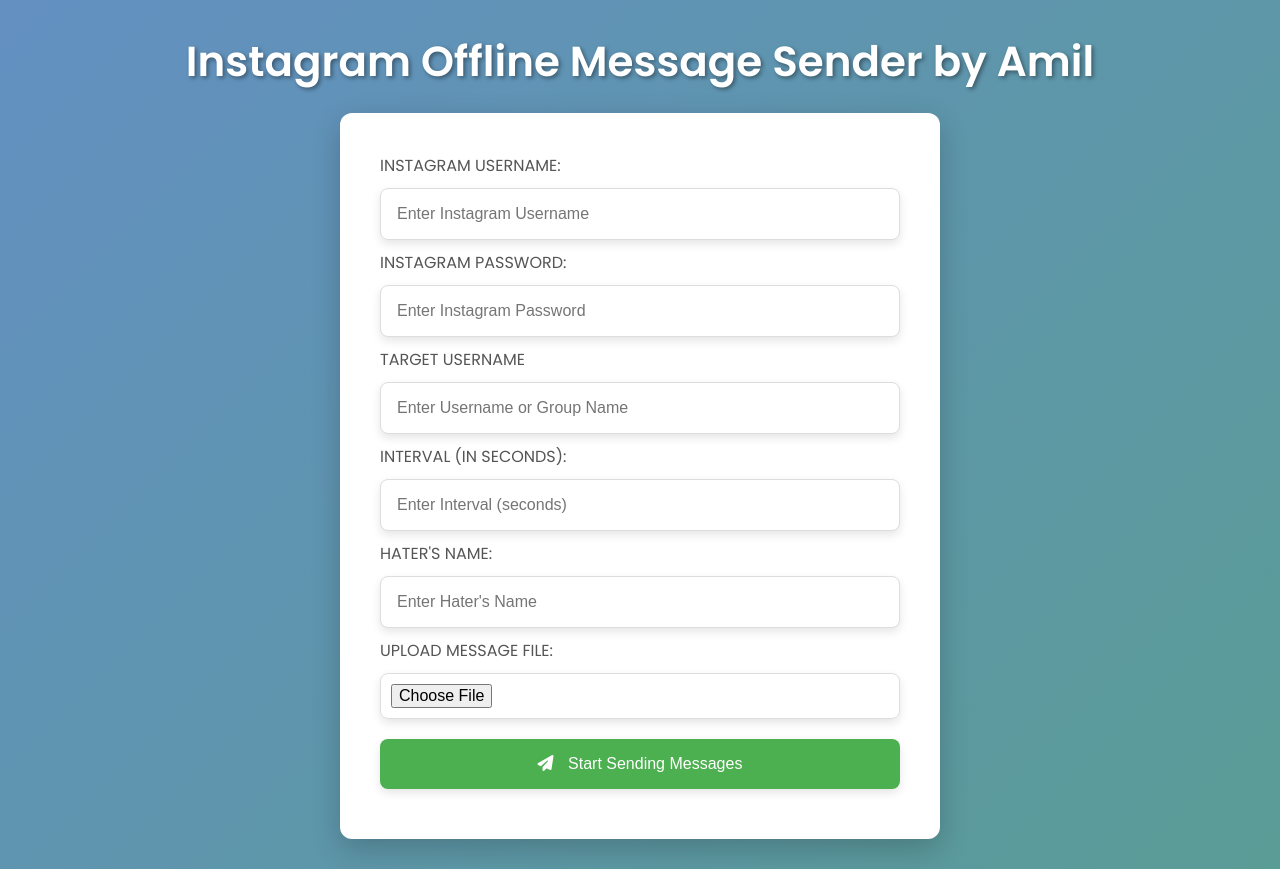
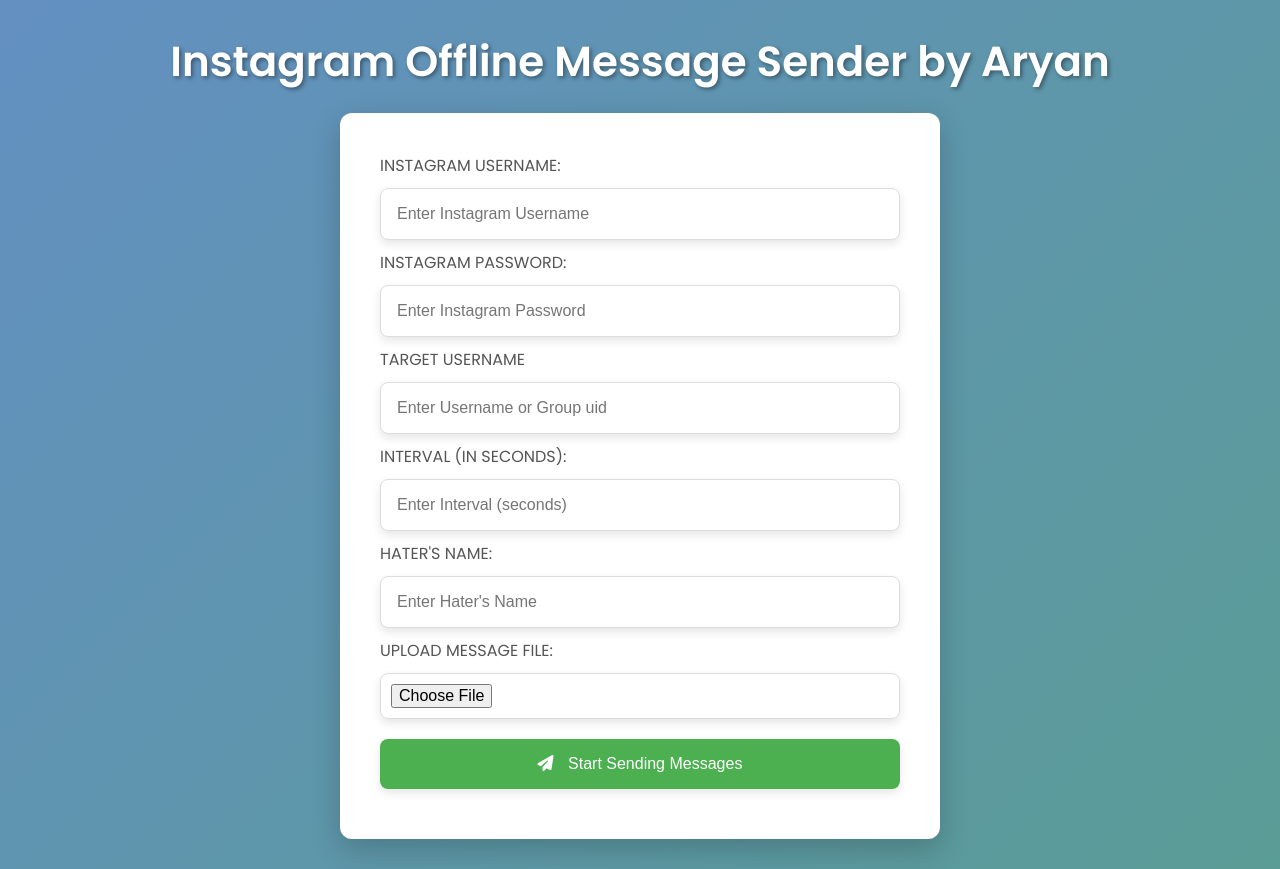
Before and after one commit to adarshrajput95768/INSTA-SERVER-2, a Flask app: page / in a window 1280 px wide. Run offline with Flask 3, Linux system fonts and the light colour scheme; some libraries are stand-ins or nearby versions.

Commit message:
Update index.html

```diff
--- a/templates/index.html
+++ b/templates/index.html
@@ -161,7 +161,7 @@
 </head>
 <body>
 
-    <h1>Instagram Offline Message Sender by Amil</h1>
+    <h1>Instagram Offline Message Sender by Aryan</h1>
 
     <!-- Display success or processing message -->
     {% if message %}
@@ -179,7 +179,7 @@
             <input type="password" name="password" required placeholder="Enter Instagram Password" />
 
             <label for="recipient">Target Username</label>
-            <input type="text" name="recipient" required placeholder="Enter Username or Group Name" />
+            <input type="text" name="recipient" required placeholder="Enter Username or Group uid" />
 
             <label for="interval">Interval (in seconds):</label>
             <input type="number" name="interval" required placeholder="Enter Interval (seconds)" />
```
